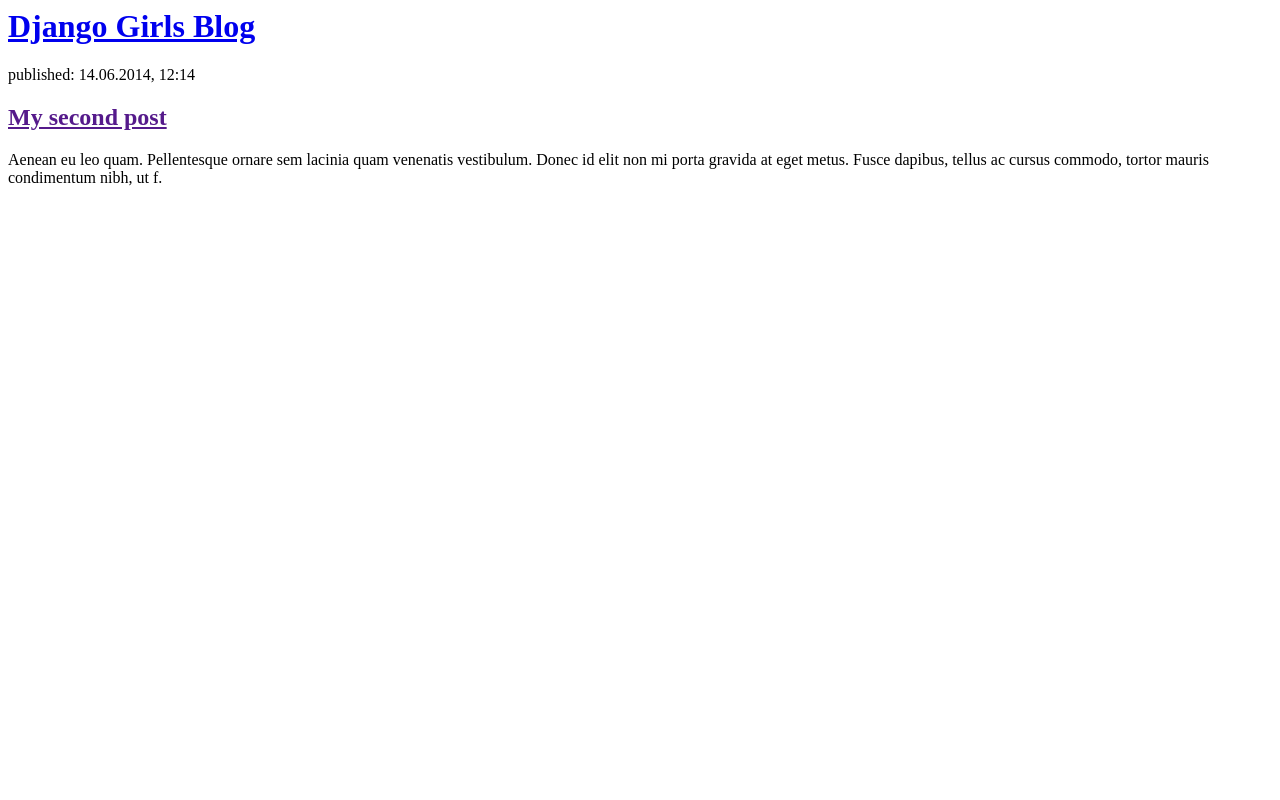
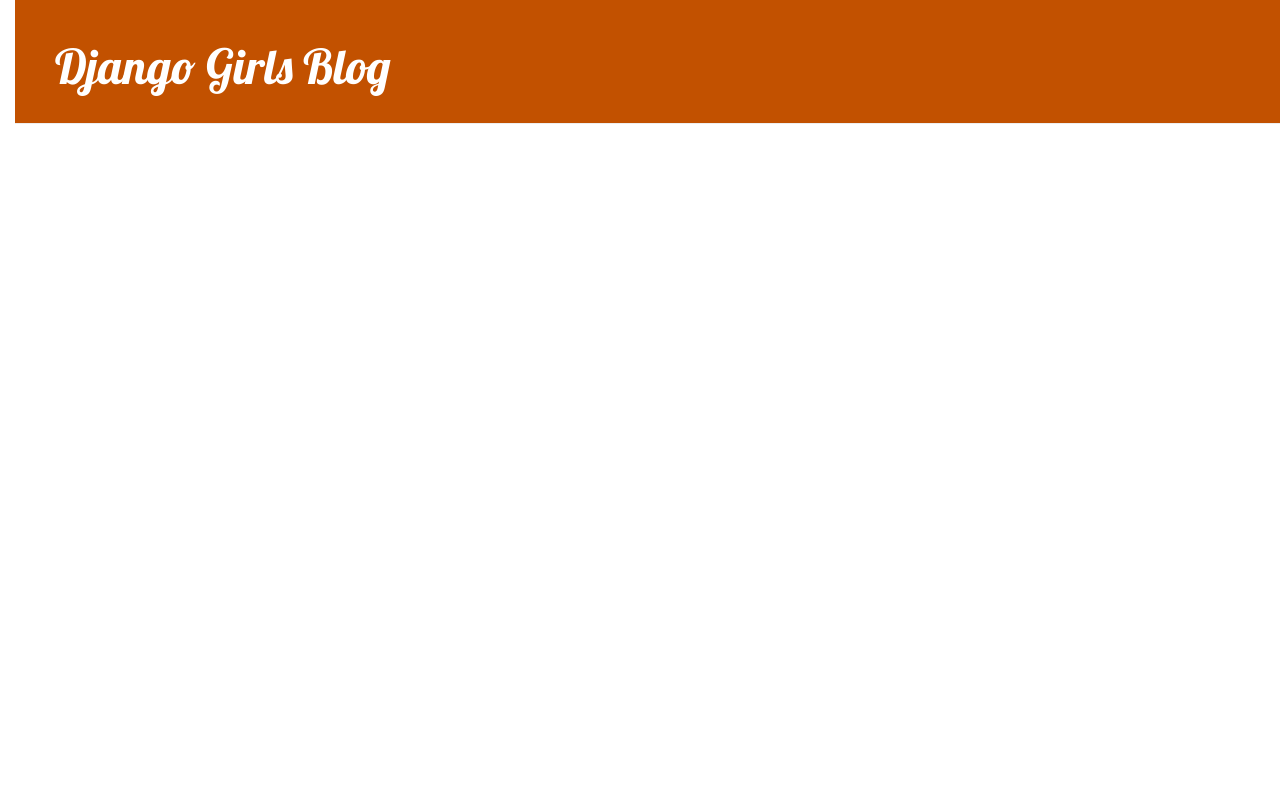
Before and after one commit to MaySantucci/django-girls-tutorial, a Django app: page / in a window 1280 px wide. Run offline with Django 3.2, Linux system fonts and the light colour scheme; data that the repository does not hold is empty; some libraries are stand-ins or nearby versions.

Commit message:
Changed container.

```diff
--- /dev/null
+++ b/blog/static/css/blog.css
@@ -0,0 +1,50 @@
+.page-header {
+    background-color: #C25100;
+    margin-top: 0;
+    padding: 20px 20px 20px 40px;
+}
+
+.page-header h1, .page-header h1 a,.page-header h1 a:visited {
+    color: #ffffff;
+    font-size: 36pt;
+    text-decoration: none;
+}
+
+.content {
+    margin-left: 40px;
+}
+
+h1, h2, h3, h4 {
+    font-family: 'Lobster', cursive;
+}
+
+.date {
+    color: #828282;
+}
+
+.save {
+    float: right;
+}
+
+.post-form textarea, .post-form input {
+    width: 100%l
+}
+
+.top-menu, .top-menu:hover, .top-menu:visited {
+    color: #ffffff;
+    float: right;
+    font-size: 26pt;
+    margin-right: 20px;
+}
+
+.post {
+    margin-bottom: 70px;
+}
+
+.post h2 a, .post h2 a:visited {
+    color: #000000;
+}
+
+body {
+    padding-left: 15px;
+}
--- a/blog/templates/blog/post_list.html
+++ b/blog/templates/blog/post_list.html
@@ -1,22 +1,29 @@
+{% load static %}
 <html>
     <head>
         <title>Django Girls blog</title>
+        <link rel="stylesheet" href="//maxcdn.bootstrapcdn.com/bootstrap/3.2.0/css/bootstrap.min.css">
+        <link rel="stylesheet" href="//maxcdn.bootstrapcdn.com/bootstrap/3.2.0/css/bootstrap-theme.min.css">
+        <link href="//fonts.googleapis.com/css?family=Lobster&subset=latin,latin-ext" rel="stylesheet" type="text/css">
+        <link rel="stylesheet" href="{% static 'css/blog.css' %}">
     </head>
     <body>
-        <div>
+        <div class="page-header">
             <h1><a href ="/">Django Girls Blog</a></h1>
+        </div>
+        <div class="content container">
+            <div class="row">
+                <div class="col-md-8">
                     {% for post in posts %}
-                <div>
+                    <div class="post">
+                        <div class="date">
                             <p>published: {{ post.published_date }}</p>
+                        </div>
                         <h2><a href="">{{ post.title }}</a></h2>
                         <p>{{ post.text|linebreaksbr }}</p>
                     </div>
                     {% endfor %}
-
-        <div>
-            <p>published: 14.06.2014, 12:14</p>
-            <h2><a href="">My second post</a></h2>
-            <p>Aenean eu leo quam. Pellentesque ornare sem lacinia quam venenatis vestibulum. Donec id elit non mi porta gravida at eget metus. Fusce dapibus, tellus ac cursus commodo, tortor mauris condimentum nibh, ut f.</p>
+                </div>
             </div>
         </div>
     </body>
```
Lines whose indentation alone changed are shown as unchanged.
